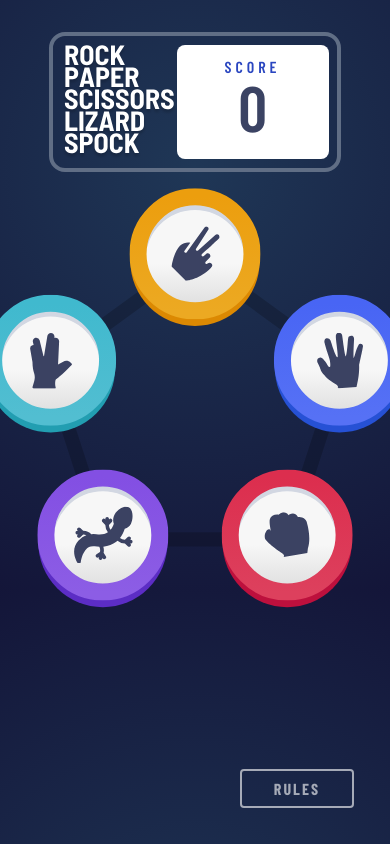
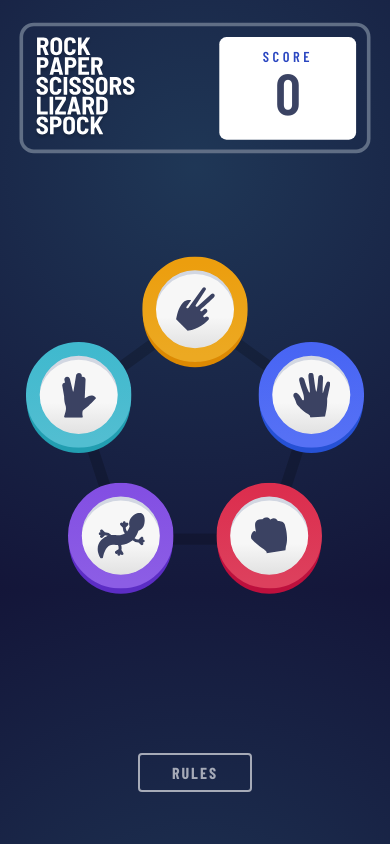
Before and after one commit to Emvil-git/fe-mentor_rock-paper-scissors, a React (Create React App) app: page / in a window 390 px wide. Built offline with nearby package versions, Linux system fonts and the light colour scheme.

Commit message:
fix(UI): fix responsiveness

```diff
--- a/src/App.scss
+++ b/src/App.scss
@@ -10,7 +10,9 @@
   display: flex;
   flex-direction: column;
   align-items: center;
-  justify-content: center;
+  // justify-content: center;
+
+  overflow: hidden;
 
   &__body{
     padding: 32px 0 0 0;
@@ -24,11 +26,14 @@
   }
 
   &__btn-sect{
+    position: absolute;
     display: flex;
     justify-content: end;
-    width: 100vw;
+    // width: 100vw;
     padding-bottom: 36px;
     padding-right: 36px;
+    bottom: 0;
+    right: 0;
   }
 
   &__rules-btn{
@@ -50,18 +55,20 @@
   }
 }
 
-@media only screen and (max-width: 1024px) {
+@media only screen and (max-width: 1280px) {
   .App{
     &__body{
-      width: 75vw;
+      margin-top: -3%;
+      transform: scale(.90);
     }
+
   }
 }
 
-@media only screen and (max-width: 916px) {
+@media only screen and (max-width: 820px) {
   .App{
     &__body{
-      width: 75vw;
+      width: 100vw;
     }
 
     &__rules-btn{
@@ -70,3 +77,29 @@
     }
   }
 }
+
+@media only screen and (max-width: 480px) {
+  .App{
+    &__body{
+      padding:0;
+      width: 100vw;
+      // height: 100vh;
+
+      // display: flex;
+      // flex-direction: column;
+      // align-items: center;
+      // justify-content: space-between;
+    }
+
+    &__btn-sect{
+      position: relative;
+      display: flex;
+      justify-content: end;
+      // width: 100vw;
+      padding-bottom: 52px;
+      padding-right: 0;
+      bottom: 0;
+      right: 0;
+    }
+  }
+}
--- a/src/components/game/Game.scss
+++ b/src/components/game/Game.scss
@@ -5,7 +5,7 @@
     // height: 100%;
     width: 100%;
     // overflow: hidden;
-    margin-top: 2vw;
+    margin-top: 24px;
 
     &__bg-trick{
         // z-index: 9;
@@ -55,8 +55,15 @@
     // background-image: url('/images/bg-pentagon.svg');
 }
 
-@media only screen and (max-width: 1024px) {
+@media only screen and (max-width: 480px) {
     .game{
-        transform: scale(0.95);
+        margin-top: 10vh;
+        transform: scale(0.85);
     }
   }
+
+@media only screen and (max-width: 348px) {
+  .game{
+      transform: scale(0.75);
+  }
+}
--- a/src/components/results/Results.jsx
+++ b/src/components/results/Results.jsx
@@ -59,6 +59,16 @@ const Results = () => {
         dispatch(setPlayerChoice(undefined))
     }
 
+    const playerWin = () => {
+        if (choiceCond.win.includes(house)) return "player-choice-win"
+        return "player-choice";
+    }
+
+    const houseWin = () => {
+        if (choiceCond.lose.includes(house)) return "house-choice-win"
+        return "house-choice";
+    }
+
     console.log(choiceCond)
 
     if (choiceCond.win.includes(house)) {
@@ -70,7 +80,7 @@ const Results = () => {
     return(
         <div className={B()}>
             <main className={E('cont')}>
-                <section className={E('choice')}>
+                <section id={playerWin()} className={E('choice')}>
                     <h3 className={E('choice-label')}>YOU PICKED</h3>
                     <GameBtn id="player-btn" type={player} isStatic={true}/>
                 </section>
@@ -78,7 +88,7 @@ const Results = () => {
                     <span className={E('res-label')}>{results()}</span>
                     <button onClick={again} className={E('res-btn')}>PLAY AGAIN</button>
                 </section>
-                <section className={E('choice')}>
+                <section id={houseWin()} className={E('choice')}>
                     <h3 className={E('choice-label')}>THE HOUSE PICKED</h3>
                     <GameBtn id="house-btn" type={house} isStatic={true}/>
                 </section>
--- a/src/components/results/Results.scss
+++ b/src/components/results/Results.scss
@@ -1,4 +1,15 @@
 @import '../../_global-vars.scss';
+
+#player-choice, #player-choice-win{
+    grid-area: player;
+}
+#house-choice, #house-choice-win{
+    grid-area: house;
+}
+
+// #player-choice-win, #house-choice-win{
+//     animation: win-show 0.5s ease-in-out 1s 1 forwards;
+// }
 
 .results{
     height: 100%;
@@ -9,18 +20,22 @@
     margin-bottom: 10%;
 
     &__cont{
-        display: flex;
+        display: grid;
+        grid-template-areas: 'player res house';
     }
 
     &__choice{
         margin: 0 48px;
+
+        display: flex;
+        flex-direction: column;
 
         &-label{
             font-size: 24px;
             // font-weight: 700;
             color: $white;
             letter-spacing: 4px;
-            margin: 0 0 104px 0;
+            margin: 0 0 32px 0;
         }
 
         &:first-of-type .game-btn{
@@ -51,11 +66,13 @@
     &__res{
         display: flex;
         flex-direction: column;
-        align-content: center;
+        align-items: center;
         justify-content: center;
         width: 0;
 
         overflow: hidden;
+
+        grid-area: res;
 
         animation: res-show 0.5s ease-in-out 1s 1 forwards;
 
@@ -71,7 +88,7 @@
         }
 
         &-btn{
-            width: 100%;
+            width: 246px;
             font-size: 16px;
             background: $white;
             color: $text-dark;
@@ -109,7 +126,7 @@
     }
 
     100%{
-        width: 224px;
+        width: 100%;
         overflow: visible;
     }
 }
@@ -126,3 +143,70 @@
         opacity: 1;
     }
 }
+
+@keyframes win-show {
+    0%{
+        box-shadow: 0 0 0 0 white;
+    }
+
+    100%{
+        box-shadow: 0 0 0 24px white;
+    }
+}
+
+@media only screen and (max-width: 1280px) {
+    .results{
+        margin-bottom: 0;
+    }
+}
+@media only screen and (max-width: 744px) {
+    .results{
+        margin-top: -8%;
+        transform: scale(0.75);
+    }
+}
+
+@media only screen and (max-width: 560px) {
+    .results{
+        margin-top: 24px;
+        transform: scale(0.85);
+
+        &__cont{
+            grid-template-areas: 'player house'
+            'res res';
+        }
+
+        &__choice{
+            margin: 0 24px;
+            flex-direction: column-reverse;
+            &-label{
+                margin-bottom: 16px;
+                margin-top: 24px;
+            }
+        }
+
+        &__res{
+            // width: 100%;
+            transform: scale(1.15) translateY(36px);
+        }
+    }
+}
+
+@media only screen and (max-width: 400px) {
+    .results{
+        &__choice{
+            margin: 0;
+           transform: scale(0.85);
+            &-label{
+                margin-top: 40px;
+                transform: scale(1.15);
+            }
+        }
+
+        &__res{
+            // width: 100%;
+            transform: scale(1.15) translateY(24px);
+        }
+
+    }
+}
```
